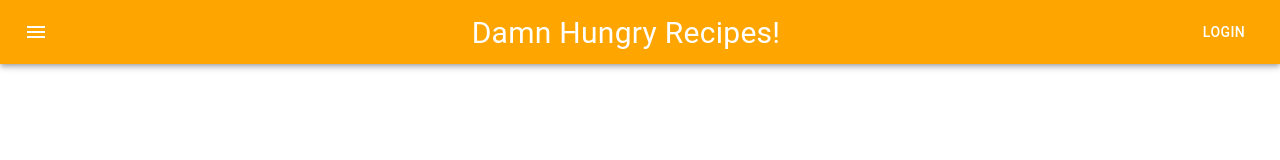
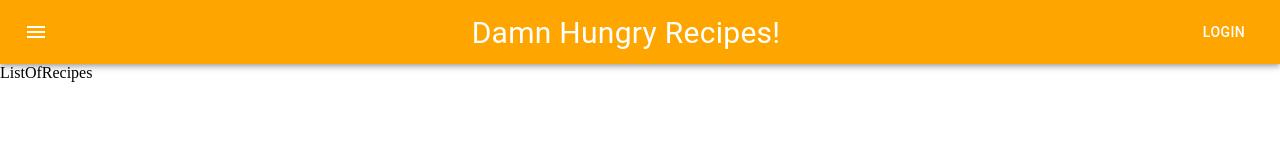
Before and after one commit to NowakDev/damn-hungry, a React (Create React App) app: page / in a window 1280 px wide. Shown: the top 160 px of the page. Built offline with nearby package versions, Linux system fonts and the light colour scheme.

Commit message:
home route added

```diff
--- a/src/App.js
+++ b/src/App.js
@@ -1,5 +1,5 @@
 import React from 'react'
-import { BrowserRouter, Route } from 'react-router-dom'
+import { BrowserRouter, Route, Switch } from 'react-router-dom'
 
 import ListOfRecipes from './containers/listOfRecipes/ListOfRecipes'
 import CreateRecipeForm from './containers/createRecipeForm/CreateRecipeForm'
@@ -10,8 +10,11 @@
   return (
     <BrowserRouter>
       <NavBar />
-      <Route path={'/damn-hungry-recipes'} component={ListOfRecipes} />
-      <Route path={'/create-recipe-form'} component={CreateRecipeForm} />
+      <Switch>
+        <Route path={'/'} component={ListOfRecipes} exact />
+        <Route path={'/damn-hungry-recipes'} component={ListOfRecipes} />
+        <Route path={'/create-recipe-form'} component={CreateRecipeForm} />
+      </Switch>
     </BrowserRouter>
   )
 }
```
